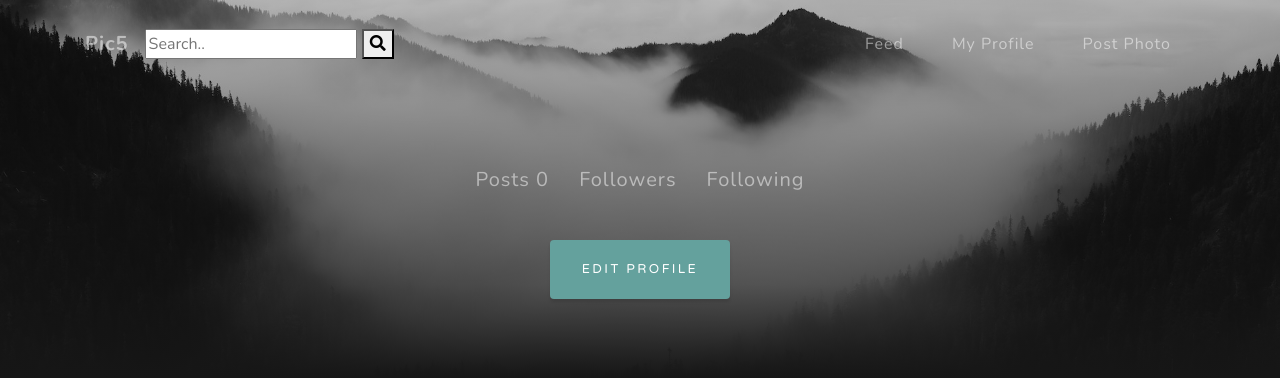
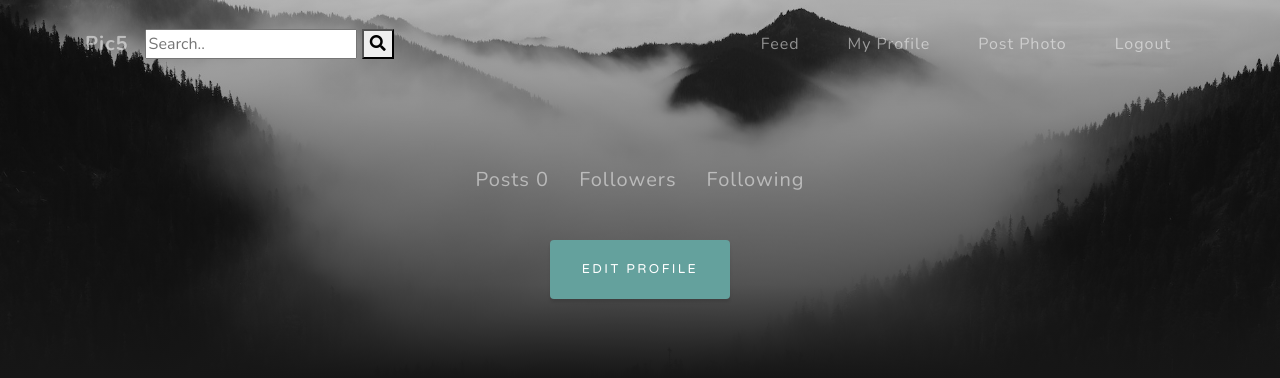
Before and after one commit to ngidaro/SOEN341, a Node server app: template views/Profile_Page.ejs in a window 1280 px wide. Shown: the top 378 px of the page. Run offline with Node 20, Linux system fonts and the light colour scheme; the template is opened without the code that fills it, so the values that code supplies are empty; some libraries are stand-ins or nearby versions.

Commit message:
add/#54/Added a Logout button
add/#54/Added a Logout button.
User can press the logout button to exit their account.

```diff
--- a/views/Profile_Page.ejs
+++ b/views/Profile_Page.ejs
@@ -67,6 +67,11 @@
             <li class="nav-item">
               <a class="nav-link js-scroll-trigger" href="/Post_Photo_Page/<%=id%>"
                 >Post Photo</a
+              >
+            </li>
+            <li class="nav-item">
+              <a class="nav-link js-scroll-trigger" href="/"
+                >Logout</a
               >
             </li>
           </ul>
```
